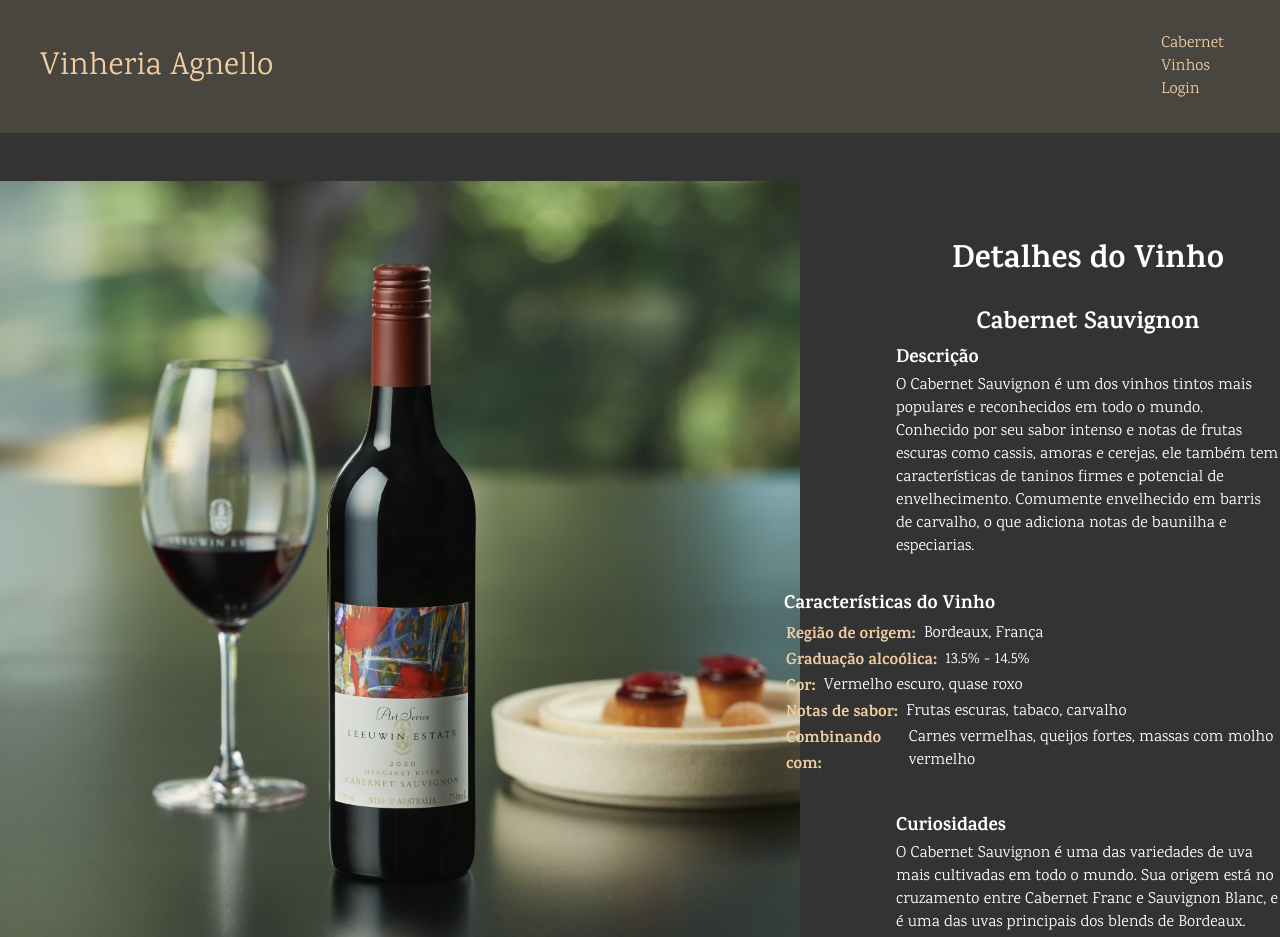
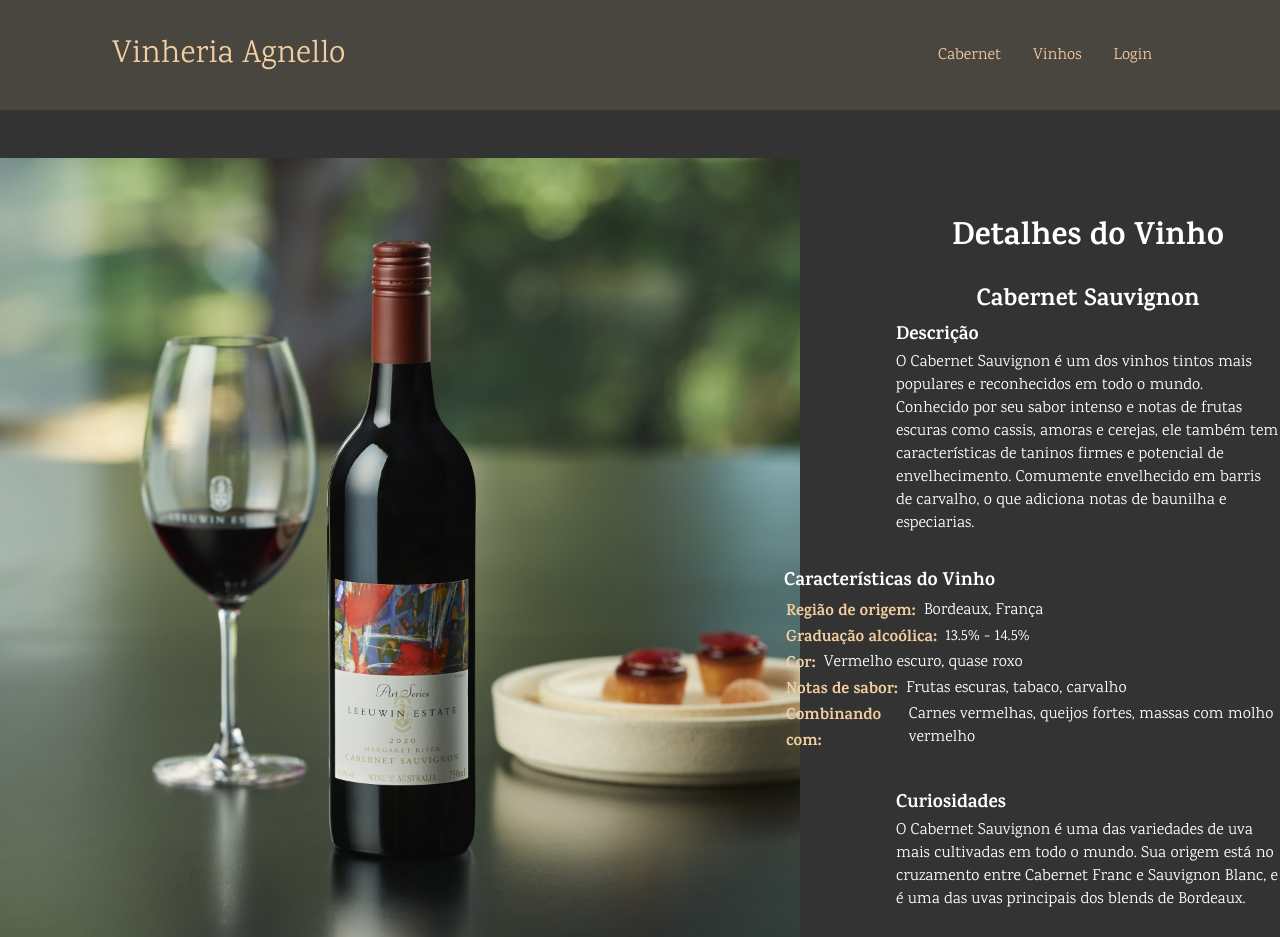
Before and after one commit to gab-gouvea/CP02-FRONT-END, a plain HTML site: page cabernet.html in a window 1280 px wide. Shown: the top 937 px of the page. Drawn offline with Linux system fonts and the light colour scheme.

Commit message:
fix header

```diff
--- a/carbenet.css
+++ b/carbenet.css
@@ -18,7 +18,7 @@ body {
 }
 
 .header-container {
-    max-width: 1200px;
+    padding: 0 7rem;
     margin: auto;
     display: flex;
     justify-content: space-between;
@@ -32,8 +32,11 @@ body {
 
 }
 
+ul {
+    display: flex;
+}
+
 header {
-
     padding: 2rem 0rem;
     margin-bottom: 3rem;
     animation: animateBox 2s ease-in-out infinite alternate;
```
